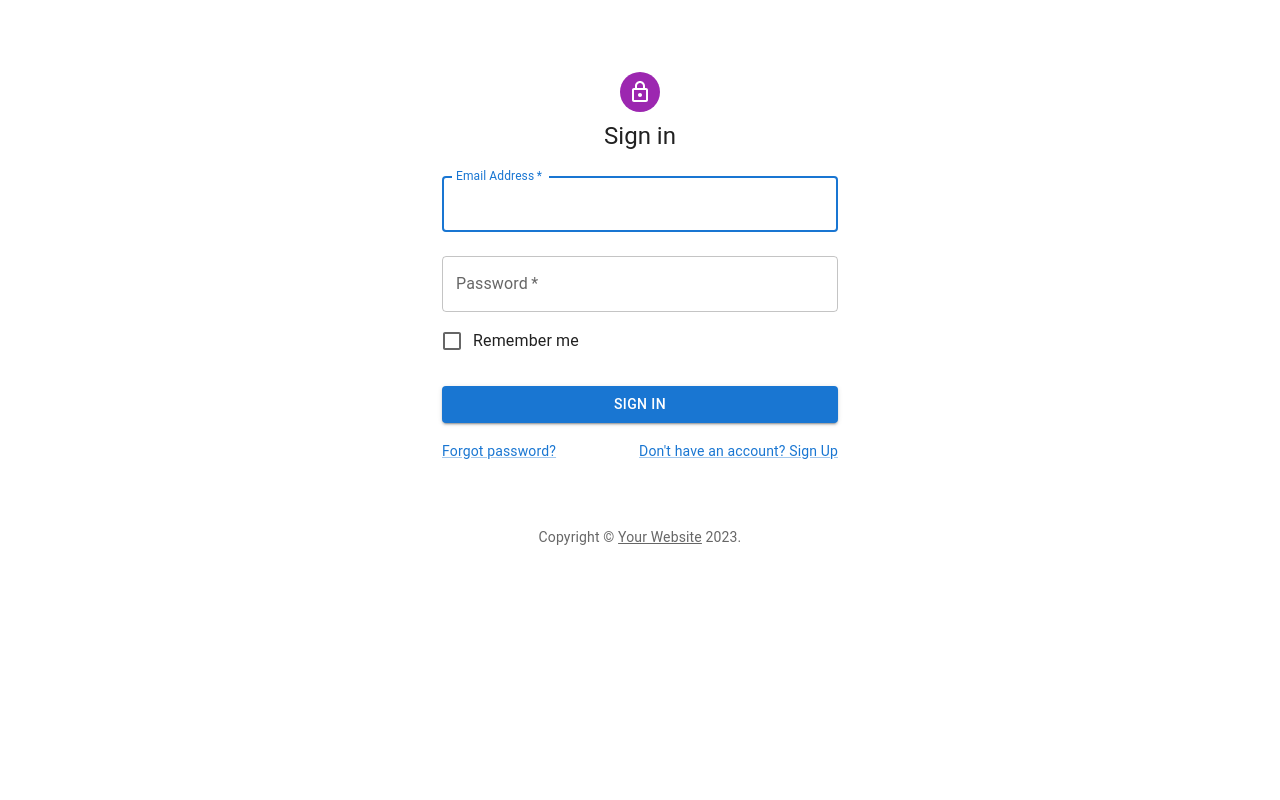
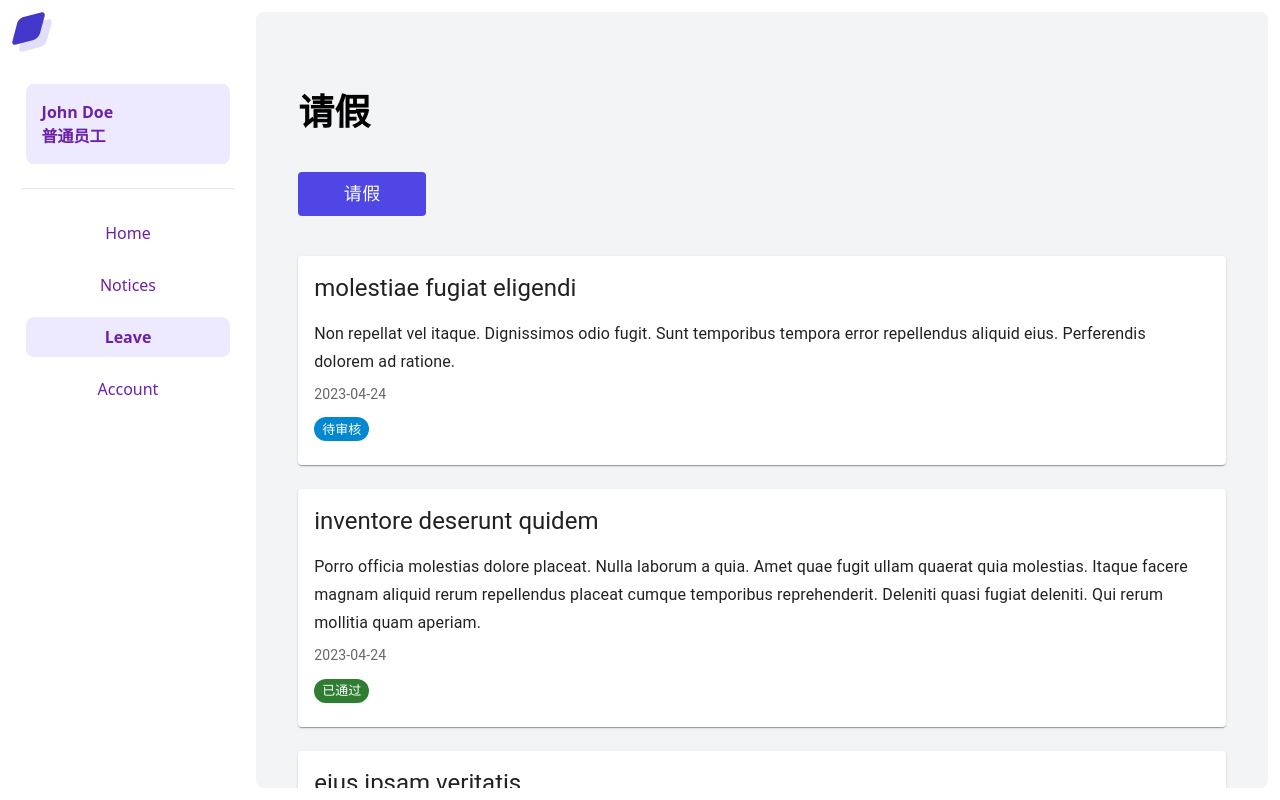
Before and after one commit to zhanglinfengcs/check-in-system, a React (Vite) app: page /leave in a window 1280 px wide. Before the commit this address led to /login. Built offline with nearby package versions, Linux system fonts and the light colour scheme.

Commit message:
feat: Add leave apply

```diff
--- a/src/_mock/leave-apply-list.ts
+++ b/src/_mock/leave-apply-list.ts
@@ -14,6 +14,7 @@ function createApply(): LeaveApplyType {
     leaveId: faker.datatype.uuid(),
     userId: faker.datatype.uuid(),
     name: faker.name.fullName(),
+    title: faker.lorem.words(),
     content: faker.lorem.paragraph(),
     date: faker.date.recent().getTime().toString(),
     result: createResult(faker.datatype.number({ min: 0, max: 2 })),
--- a/src/_mock/leave-history-list.ts
+++ b/src/_mock/leave-history-list.ts
@@ -10,6 +10,7 @@ function createResult(num: number) {
 function createLeave(): LeaveType {
   return {
     leaveId: faker.datatype.uuid(),
+    title: faker.lorem.words(),
     desc: faker.lorem.paragraph(),
     date: faker.date.recent().getTime().toString(),
     result: createResult(faker.datatype.number({ min: 0, max: 2 })),
--- a/src/contexts/UserProvider.tsx
+++ b/src/contexts/UserProvider.tsx
@@ -12,7 +12,7 @@ const initUser: UserType = {
   password: '123456789',
   phoneNum: "123456789",
   gender: Gender.Male,
-  isStaff: IsStaff.No,
+  isStaff: IsStaff.Yes,
   status: AttendSituation.Checked,
 };
 
--- a/src/pages/admin/LeaveApply.tsx
+++ b/src/pages/admin/LeaveApply.tsx
@@ -89,7 +89,7 @@ const LeaveApply: React.FC = () => {
                           gap: "10px",
                         }}
                       >
-                        {/* {item.title} */}
+                        {item.title}
                         <div>
                           <Stack
                             sx={{
--- a/src/pages/admin/NoticesManage.tsx
+++ b/src/pages/admin/NoticesManage.tsx
@@ -18,32 +18,25 @@ const NoticesManage: React.FC = () => {
 
   return (
     <Page title="Notices Manage">
+      <IButton onClick={toggleAddButton}>
+        {openAddForm === false ? "添加公告" : "取消添加"}
+      </IButton>
       {
         openAddForm === false ?
         (
-          <>
-            <IButton onClick={toggleAddButton}>
-              添加公告
-            </IButton>
           <NoticesManagePanel
             noticeList={noticeList}
             setNoticeList={setNoticeList}
             selectedId={selectedId}
             setSelectedId={setSelectedId}
           />
-          </>
         )
         : (
-          <>
-            <IButton onClick={toggleAddButton}>
-              取消添加
-            </IButton>
           <NoticeForm
             noticeList={noticeList}
             setNoticeList={setNoticeList}
             toggleAddButton={toggleAddButton}
           />
-          </>
         )
       }
     </Page>
--- a/src/pages/general/Leave.tsx
+++ b/src/pages/general/Leave.tsx
@@ -1,15 +1,38 @@
-import React from "react";
+import React, { useState } from "react";
 import Page from "../../components/Page.tsx";
 import { LeaveForm, LeaveHistory } from "../../sections/leave";
-import { leaveHistoryList } from "../../_mock";
-import { Divider } from "@mui/material";
+import { leaveHistoryList as initList} from "../../_mock";
+import IButton from "../../components/IButton.tsx";
+import { LeaveType } from "../../types/index.tsx";
 
 const Leave: React.FC = () => {
+  const [openAddForm, setOpenAddForm] = useState<boolean>(false);
+  const toggleAddButton = () => {
+    setOpenAddForm(!openAddForm);
+  }
+
+  const [leaveList, setLeaveList] = useState<LeaveType[]>(initList);
+
   return (
     <Page title="请假">
-      <LeaveForm />
-      <Divider sx={{ width: "100%" }} />
-      <LeaveHistory props={leaveHistoryList} />
+      <IButton onClick={toggleAddButton}>
+        {openAddForm === false ? "请假" : "取消请假"}
+      </IButton>
+      {
+        openAddForm === false
+        ? (
+          <LeaveHistory
+            leaveList={leaveList}
+          />
+        )
+        : (
+          <LeaveForm
+            leaveList={leaveList}
+            setLeaveList={setLeaveList}
+            toggleAddButton={toggleAddButton}
+          />
+        )
+      }
     </Page>
   );
 };
--- a/src/sections/leave/LeaveForm.tsx
+++ b/src/sections/leave/LeaveForm.tsx
@@ -3,12 +3,42 @@ import Box from "@mui/material/Box";
 import { Paper, Stack, TextField } from "@mui/material";
 import Typography from "@mui/material/Typography";
 import IButton from "../../components/IButton";
+import { LeaveApplyResult, LeaveType } from "../../types";
+import { DemoContainer } from "@mui/x-date-pickers/internals/demo";
+import { DatePicker } from "@mui/x-date-pickers";
+import dayjs from "dayjs";
+import { faker } from "@faker-js/faker";
 
+interface LeaveFormProps {
+  leaveList: LeaveType[];
+  setLeaveList: React.Dispatch<React.SetStateAction<LeaveType[]>>
+  toggleAddButton: () => void;
+}
 
-const LeaveForm: React.FC = () => {
+const LeaveForm: React.FC<LeaveFormProps> = ({ leaveList, setLeaveList, toggleAddButton}) => {
+  const [date, setDate] = React.useState<dayjs.Dayjs | null>(dayjs());
+
+  function handleDateChange(newDate: dayjs.Dayjs | null) {
+    if (newDate === null) {
+      return;
+    }
+    setDate(newDate);
+  }
+
   function handleSubmit(e: React.FormEvent<HTMLFormElement>) {
     e.preventDefault();
-    console.log("submit");
+    const formData = new FormData(e.currentTarget)
+    const willAddDate = date === null ? dayjs(Date.now()).valueOf().toString() : date.valueOf().toString();
+    setLeaveList(
+      [      {
+        leaveId: faker.datatype.uuid(),
+        title: formData.get('title') as string,
+        desc: formData.get('content') as string,
+        date: willAddDate,
+        result: LeaveApplyResult.Pending
+      }, ...leaveList]
+    )
+    toggleAddButton();
   }
 
   return (
@@ -17,7 +47,7 @@ const LeaveForm: React.FC = () => {
         width: "100%",
       }}
     >
-      <Typography variant="h6" sx={{ p: 3 }}>
+      <Typography variant="h5" sx={{ p: 3, textAlign: 'center' }}>
         请假申请
       </Typography>
       <Box
@@ -32,7 +62,7 @@ const LeaveForm: React.FC = () => {
         <Stack
           direction="column"
           alignItems="self-start"
-          gap={3}
+          gap={1}
           sx={{
             width: "100%",
             height: "100%",
@@ -40,13 +70,32 @@ const LeaveForm: React.FC = () => {
             pb: 3,
           }}
         >
+          <p className="text-lg text-left">标题</p>
+          <TextField
+            id="outlined-multiline-static"
+            label="标题"
+            name="title"
+            required
+          />
+          <p className="text-lg text-left mt-2">内容</p>
           <TextField
             id="outlined-multiline-static"
             label="内容"
             multiline
             rows={4}
+            name='content'
+            required
           />
-          <IButton type="submit">提交</IButton>
+          <DemoContainer components={["DatePicker"]}>
+            <DatePicker
+              label="Controlled picker"
+              value={date}
+              onChange={(newDate) => {
+                handleDateChange(newDate);
+              }}
+            />
+          </DemoContainer>
+          <IButton type="submit" sx={{mt: 2}}>提交</IButton>
         </Stack>
       </Box>
     </Paper>
--- a/src/sections/leave/LeaveHistory.tsx
+++ b/src/sections/leave/LeaveHistory.tsx
@@ -4,23 +4,11 @@ import Typography from "@mui/material/Typography";
 import { FormatDate } from "../../lib/Format";
 import LeaveApplyResultChip from "../../components/LeaveApplyResultChip";
 
-function LeaveHistoryItem(props: LeaveType) {
-  return (
-    <Card sx={{ minWidth: 275, width: "100%" }}>
-      <CardContent>
-        <Typography variant="subtitle1" component="div">
-          {props.desc}
-        </Typography>
-        <Typography sx={{ mb: 1.5, mt: 1 }} variant="body2" color="text.secondary">
-          {FormatDate(props.date)}
-        </Typography>
-        <LeaveApplyResultChip result={ props.result }/>
-      </CardContent>
-    </Card>
-  );
+interface LeaveHistoryProps {
+  leaveList: LeaveType[];
 }
 
-function LeaveHistory({ props }: { props: LeaveType[] }) {
+const LeaveHistory: React.FC<LeaveHistoryProps> = ({ leaveList }) => {
   return (
     <Stack
       direction="column"
@@ -32,8 +20,23 @@ function LeaveHistory({ props }: { props: LeaveType[] }) {
         mb: 3,
       }}
     >
-      {props.map((item, index) => {
-        return <LeaveHistoryItem {...item} key={index} />;
+      {leaveList.map((item) => {
+        return (
+          <Card sx={{ minWidth: 275, width: "100%" }} key={item.leaveId}>
+            <CardContent>
+              <Typography variant="h5" component="div">
+                {item.title}
+              </Typography>
+              <Typography variant="subtitle1" component="div" sx={{mt: 2}}>
+                {item.desc}
+              </Typography>
+              <Typography sx={{ mb: 1.5, mt: 1 }} variant="body2" color="text.secondary">
+                {FormatDate(item.date)}
+              </Typography>
+              <LeaveApplyResultChip result={ item.result }/>
+            </CardContent>
+          </Card>
+        )
       })}
     </Stack>
   );
--- a/src/sections/notices/NoticeForm.tsx
+++ b/src/sections/notices/NoticeForm.tsx
@@ -12,13 +12,11 @@ const NoticeForm: React.FC<NoticeFormProps> = ( { noticeList, setNoticeList, tog
 
   const handleSubmit = (event: React.FormEvent<HTMLFormElement>) => {
     event.preventDefault()
-    const formDate = new FormData(event.currentTarget)
-    console.log(formDate.get('title'))
-    console.log(formDate.get('content'))
+    const formData = new FormData(event.currentTarget)
     setNoticeList([{
       noticeId: Date.now().toString(),
-      title: formDate.get('title') as string,
-      content: formDate.get('content') as string,
+      title: formData.get('title') as string,
+      content: formData.get('content') as string,
       createdTime: Date.now().toString(),
       editTime: Date.now().toString(),
     }, ...noticeList])
--- a/src/types/index.tsx
+++ b/src/types/index.tsx
@@ -8,6 +8,7 @@ export interface NoticeType {
 
 export interface LeaveType {
   leaveId: string;
+  title: string;
   desc: string;
   date: string;
   result: LeaveApplyResult;
@@ -57,6 +58,7 @@ export interface AttendType {
 export interface LeaveApplyType {
   leaveId: string;
   userId: string;
+  title: string;
   content: string;
   name: string;
   result: LeaveApplyResult;
```
Lines whose indentation alone changed are shown as unchanged.
